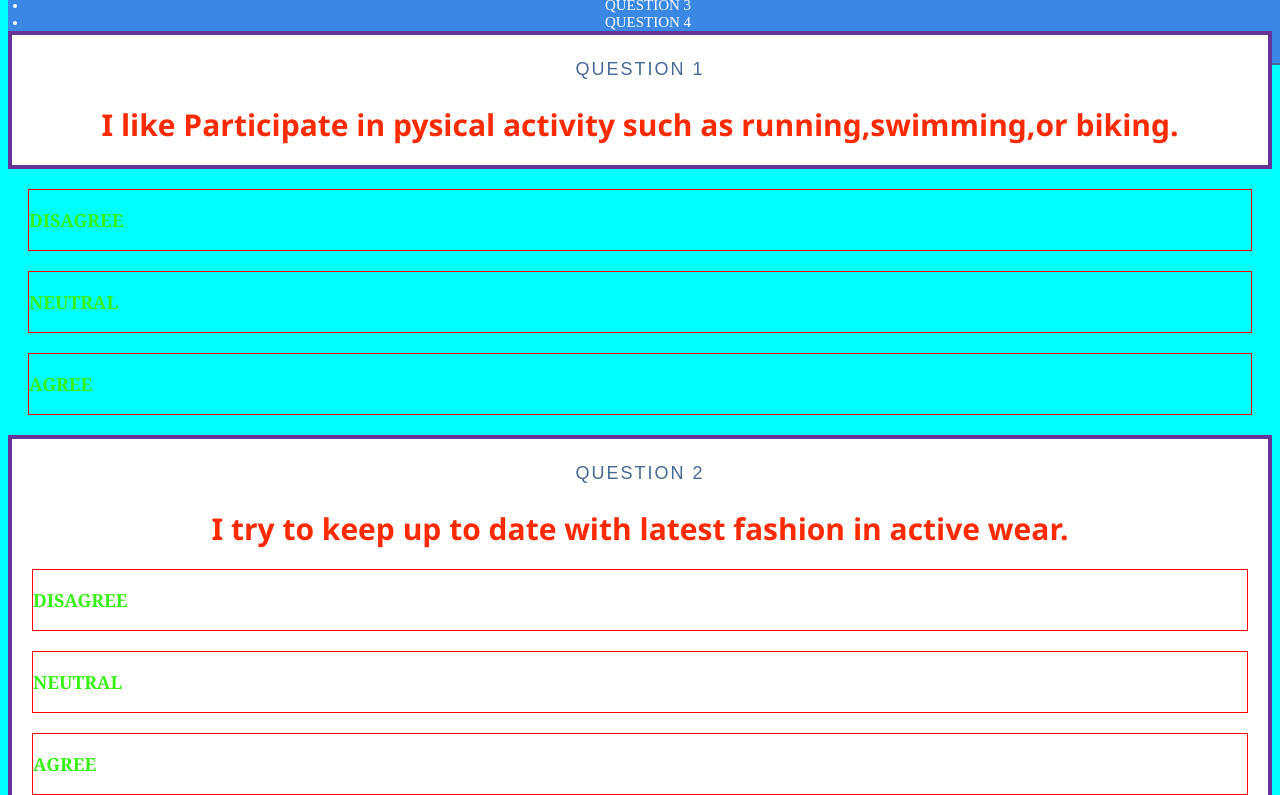
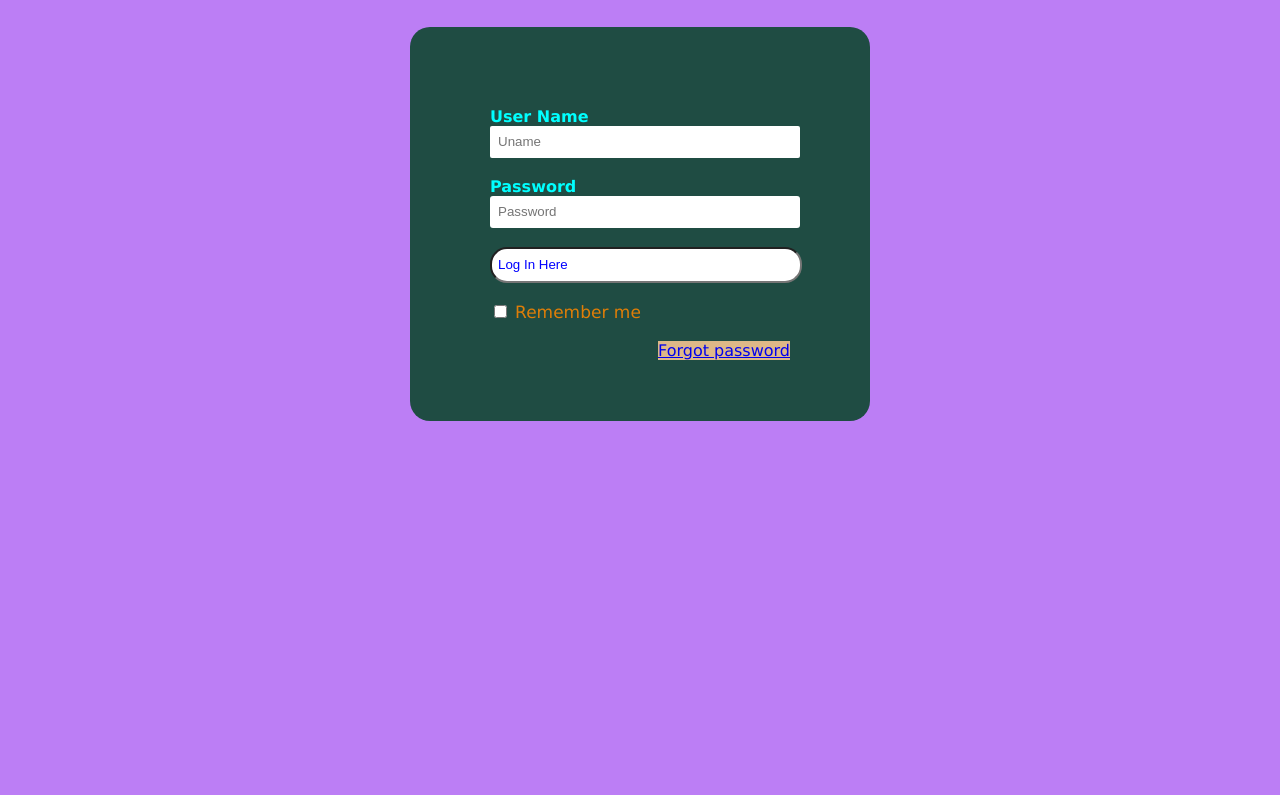
Before and after one commit to Ersudh1/Yash, a plain HTML site: page index.html in a window 1280 px wide. Shown: the part 60-855 px from the top of the page. After the commit the page ends 800 px from the top, so only its background shows below. Drawn offline with Linux system fonts and the light colour scheme.

Commit message:
Add files via upload

```diff
--- a/index.html
+++ b/index.html
@@ -5,78 +5,23 @@
     <meta http-equiv="X-UA-Compatible" content="IE=edge">
     <meta name="viewport" content="width=device-width, initial-scale=1.0">
     <link rel="stylesheet" href="style.css">
-    <title>Please participate in our survey</title>
+    <title>Loginpage</title>
+
 </head>
 <body>
-    <header>
-        <ul>
-            <li>Question 1</li>
-            <li>Question 2</li>
-            <li>Question 3</li>
-            <li>Question 4</li>
-            <li>Question 5</li>
-
-
-        </ul>
-    </header>
-    <div class="welcome">
-        <h2>Wellcome to our survey!</h2>
-        <p>We are looking a forwored to getting your answer so we can make sure our
-            product and services are the best they can be!</p>
-        </p>
-
-    <div class="question">
-        <h4>Question 1</h4>
-        <h2>I like Participate in pysical activity such as running,swimming,or biking.</h2>
+    <h2>Login page</h2><br>
+    <div class="login">
+    <form id="login">
+        <label><b>User Name</b></lable>
+        <input type="text"name="Uname"id="Uname" placeholder="Uname"><br><br>
+        <lable><b>Password</b></lable>
+        <input type="text"name="Pass"id="pass" placeholder="Password"><br><br>
+        <input typ="button"name="log"id="log" value="Log In Here"><br><br>
+        <input type="checkbox" id="check">
+        <span>Remember me</span>
+        <br><br>
+        <a href="#">Forgot password</a>
+    </form>
     </div>
-    <div class="answer">
-        <h3>Disagree</h3>
-    </div>
-    <div class="answer">
-        <h3>Neutral</h3>
-    </div>
-    <div class="answer">
-        <h3>Agree</h3>
-    </div>
-</div>
-<div class="question">
-    <h4>Question 2</h4>
-    <h2>I try to keep up to date with latest fashion in active wear.</h2>
-    <div class="answer">
-        <h3>Disagree</h3>
-    </div>
-    <div class="answer">
-        <h3>Neutral</h3>
-    </div>
-    <div class="answer">
-        <h3>Agree</h3>
-    </div>
-</div>
-<div class="question">
-    <h4>Question 3</h4>
-    <h2>I purchase clothing online regularly.</h2>
-    <div class="answer">
-        <h3>Disagree</h3>
-    </div>
-    <div class="answer">
-        <h3>Neutral</h3>
-    </div>
-    <div class="answer">
-        <h3>Agree</h3>
-    </div>
-</div>
-<div class="question">
-    <h4>Question 4</h4>
-    <h2>I look famause Athletes when trying to chose to wear when training.</h2>
-    <div class="answer">
-        <h3>Disagree</h3>
-    </div>
-    <div class="answer">
-        <h3>Neutral</h3>
-    </div>
-    <div class="answer">
-        <h3>Agree</h3>
-    </div>
-</div>
 </body>
 </html>
--- a/style.css
+++ b/style.css
@@ -1,90 +1,55 @@
 body{
-    background-color: aqua;
-    padding:0 auto;
+    margin:0;/* it is used for margin */
+    padding:0;/*it is use for the border to text */
+    background-color: rgb(188, 126, 245);/*it is  use for boy color*/
+    font-family: Verdana, Geneva, Tahoma, sans-serif;
+}
+.login{
+    width: 300px;
+    margin:auto;
+    margin:20 0  0 450px;
+    padding:80px;background: #1f4c43;
+    border-radius: 20px;
 
 }
-header{
-    background-color: rgb(58, 135, 228);
-    border-bottom:2px solid #466995;
-    position: fixed;
-    width:100%;
+h2{
+    text-align:center;
 }
-ul{
-    margin: 15px auto;
-    padding:0 20px;
-    text-align: center;
+label{
+    color:aqua
 }
-li{
-    color:#fff;
-    font-family: 'Times New Roman', Times, serif;
-    font-size:15px;
-    font-weight: 400;
-    text-transform:uppercase;
-}
-li:hover{
-    color:rgb(180, 244, 16); /*it is work when hover around the text on text color change*/
+#Uname{
+    width:300px;
+    height: 30px;
+    border:none;
+    border-radius:2px;
+    padding-left:8px;
+
 
 }
-h1{
-    color: bisque;
-    font-family: 'oswald', sans-serif;
-    font-size: 30px;
-    font-weight: 300px;
-    text-transform:uppercase;
+#pass{
+    width:300px;
+    height:30px;
+    border:none;
+    border-radius: 3px;
+    padding-left: 8px;
 }
-h2{
-    color: rgb(255, 42, 0);
-    font-family: 'Segoe UI', Tahoma, Geneva, Verdana, sans-serif;
-    font-size:30px;
-    font-weight:300px;
-    margin:0 auto 20px auto;
+#log{
+    width:300px;
+    height:30px;
+    border;none;
+    border-radius: 17px;
+    padding-left: 6px;
+    color:blue;
 }
-h3{
-    color: rgb(53, 242, 19);
-    font-family: Georgia, 'Times New Roman', Times, serif;
-    font-size: 18px;
-    text-align:left;
-    text-transform:uppercase ;
-}
-h4{
-    color:#466995;
-    font-family:Arial, Helvetica, sans-serif;
-    font-size: 18px;
-    font-weight: 500;
-    letter-spacing: 2px;
-    text-align:center;
-    text-transform: uppercase;
-}
-p{
-    color:rgb(30, 210, 48);
-    font-family: 'Trebuchet MS', 'Lucida Sans Unicode', 'Lucida Grande', 'Lucida Sans', Arial, sans-serif;
-    font-size: 10px;
-}
-footer{
-    background-color: coral;
-    text-align: center;
-}
-.wellcome{
-    background-color: rgb(30, 210, 39);
-    box-sizing: border-box;
-    padding: 40px;
-    text-align: center;
-    width: 100px;
-    position: relative;
-    top:200px;
-}
-.question{
-    text-align: center;
-    position: sticky;
-    top:10px;
-    border: 4px solid rebeccapurple;
-    background-color: white;
-}
-.answer{
-    border:1px solid red;
-    margin: 20px;
-}
-.answer:hover{
-    background-color: darkgreen;
-    color: #fff;
-}
+span{
+    color:rgb(223, 126, 8);
+    font-size:17px;}
+
+ a{
+    float:right;
+    background-color: burlywood;
+ }
+ pass:hover{
+    color: blue;
+ }
```
